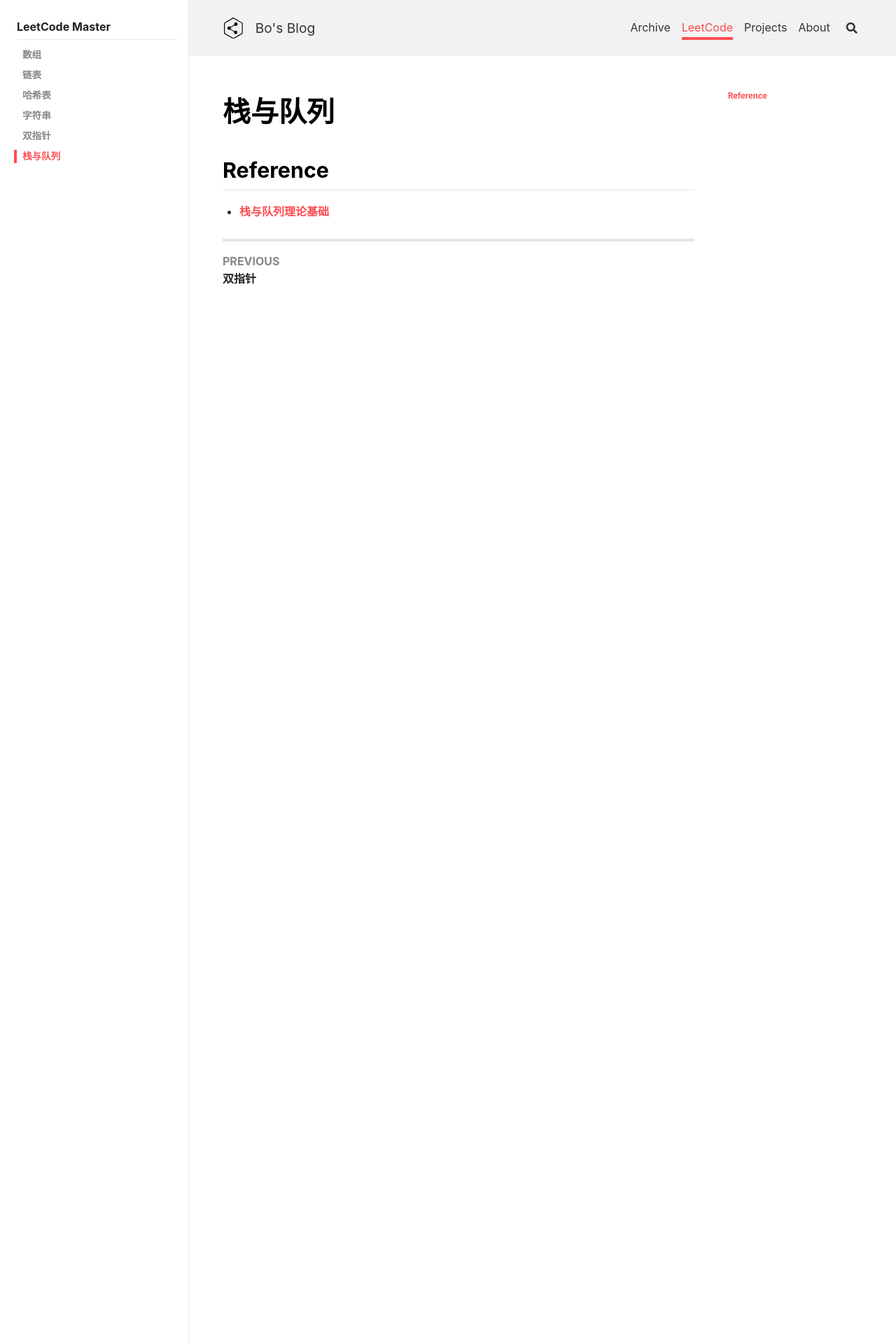
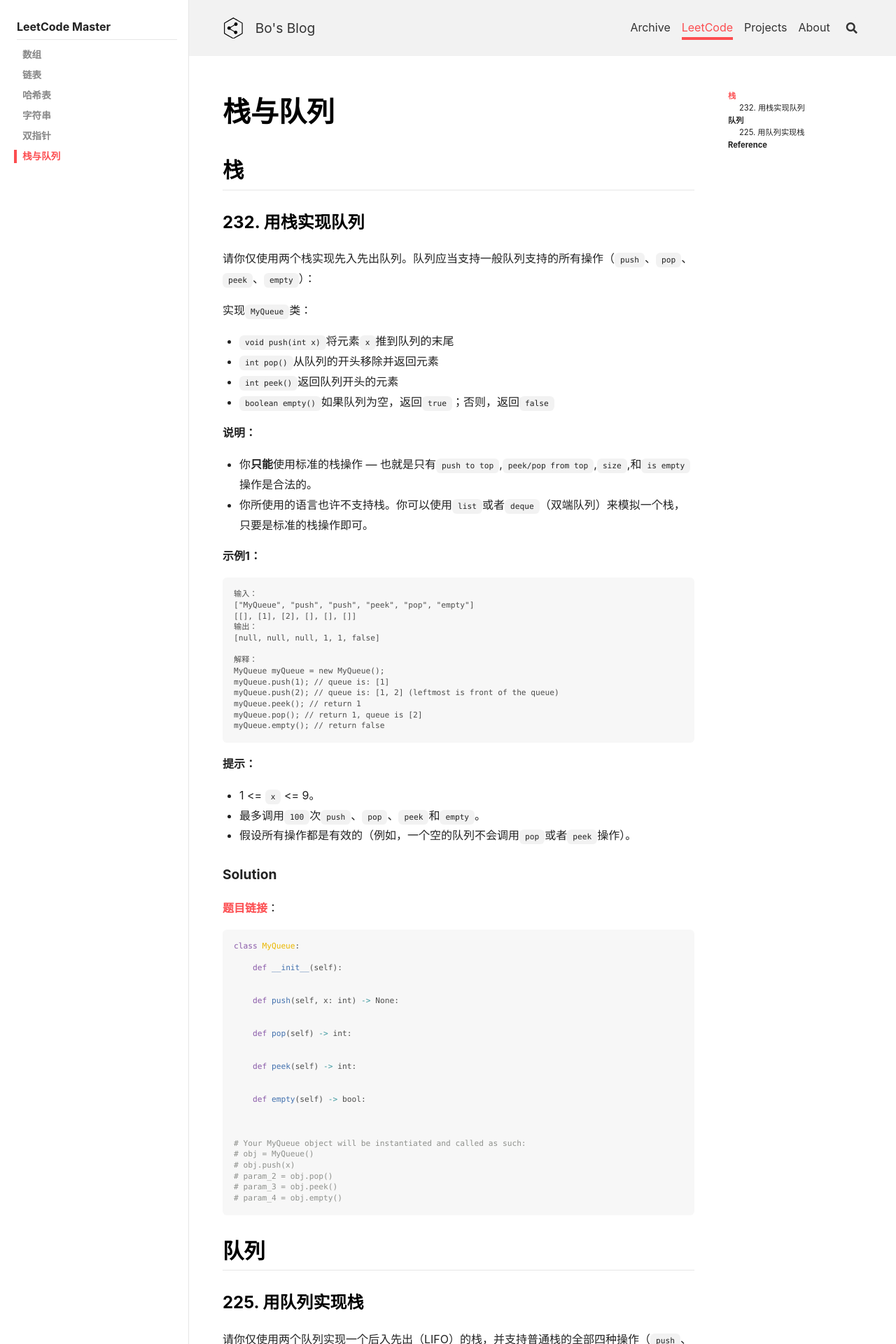
Before and after one commit to peng00bo00/peng00bo00_previous_blog, a Jekyll site: the page built from _leetcode/2023-02-01-StackQueue.md, in a window 1280 px wide. Shown: the top 1920 px of the page at 70% size. Built offline with Jekyll 4.4.1, drawn with Linux system fonts in a browser that asks for light colours; nearby versions of some CDN libraries; comment, search, counter and statistics services are not loaded; some of the changed text lies outside the part shown.

Commit message:
Update 2023-02-01-StackQueue.md

````diff
--- a/_leetcode/2023-02-01-StackQueue.md
+++ b/_leetcode/2023-02-01-StackQueue.md
@@ -9,6 +9,157 @@ sidebar:
   nav: LeetCode
 ---
 
+## 栈
+
+### 232. 用栈实现队列
+
+请你仅使用两个栈实现先入先出队列。队列应当支持一般队列支持的所有操作（`push`、`pop`、`peek`、`empty`）：
+
+实现`MyQueue`类：
+
+- `void push(int x)`将元素`x`推到队列的末尾
+- `int pop()`从队列的开头移除并返回元素
+- `int peek()`返回队列开头的元素
+- `boolean empty()`如果队列为空，返回`true`；否则，返回`false`
+
+**说明：**
+
+- 你**只能**使用标准的栈操作 — 也就是只有`push to top`,`peek/pop from top`,`size`,和`is empty`操作是合法的。
+- 你所使用的语言也许不支持栈。你可以使用`list`或者`deque`（双端队列）来模拟一个栈，只要是标准的栈操作即可。
+
+**示例1：**
+
+```
+输入：
+["MyQueue", "push", "push", "peek", "pop", "empty"]
+[[], [1], [2], [], [], []]
+输出：
+[null, null, null, 1, 1, false]
+
+解释：
+MyQueue myQueue = new MyQueue();
+myQueue.push(1); // queue is: [1]
+myQueue.push(2); // queue is: [1, 2] (leftmost is front of the queue)
+myQueue.peek(); // return 1
+myQueue.pop(); // return 1, queue is [2]
+myQueue.empty(); // return false
+```
+
+**提示：**
+
+- 1 <= `x` <= 9。
+- 最多调用`100`次`push`、`pop`、`peek`和`empty`。
+- 假设所有操作都是有效的（例如，一个空的队列不会调用`pop`或者`peek`操作）。
+
+#### Solution
+
+[题目链接](https://leetcode.cn/problems/implement-queue-using-stacks/)：
+
+```python
+class MyQueue:
+
+    def __init__(self):
+
+
+    def push(self, x: int) -> None:
+
+
+    def pop(self) -> int:
+
+
+    def peek(self) -> int:
+
+
+    def empty(self) -> bool:
+
+
+
+# Your MyQueue object will be instantiated and called as such:
+# obj = MyQueue()
+# obj.push(x)
+# param_2 = obj.pop()
+# param_3 = obj.peek()
+# param_4 = obj.empty()
+```
+{: .snippet}
+
+## 队列
+
+### 225. 用队列实现栈
+
+请你仅使用两个队列实现一个后入先出（LIFO）的栈，并支持普通栈的全部四种操作（`push`、`top`、`pop`和`empty`）。
+
+实现 MyStack 类：
+
+- `void push(int x)`将元素`x`压入栈顶。
+- `int pop()`移除并返回栈顶元素。
+- `int top()`返回栈顶元素。
+- `boolean empty()`如果栈是空的，返回`true`；否则，返回`false`。
+
+**注意：**
+
+- 你只能使用队列的基本操作 — 也就是`push to back`、`peek/pop from front`、`size`和`is empty`这些操作。
+- 你所使用的语言也许不支持队列。你可以使用`list`（列表）或者`deque`（双端队列）来模拟一个队列, 只要是标准的队列操作即可。
+
+**示例1：**
+
+```
+输入：
+["MyStack", "push", "push", "top", "pop", "empty"]
+[[], [1], [2], [], [], []]
+输出：
+[null, null, null, 2, 2, false]
+
+解释：
+MyStack myStack = new MyStack();
+myStack.push(1);
+myStack.push(2);
+myStack.top(); // 返回 2
+myStack.pop(); // 返回 2
+myStack.empty(); // 返回 False
+```
+
+**提示：**
+
+- 1 <= `x` <= 9。
+- 最多调用`100`次`push`、`pop`、`peek`和`empty`。
+- 每次调用`pop`和`top`都保证栈不为空。
+
+#### Solution
+
+[题目链接](https://leetcode.cn/problems/implement-stack-using-queues/)：
+
+```python
+class MyStack:
+
+    def __init__(self):
+
+
+    def push(self, x: int) -> None:
+
+
+    def pop(self) -> int:
+
+
+    def top(self) -> int:
+
+
+    def empty(self) -> bool:
+
+
+
+# Your MyStack object will be instantiated and called as such:
+# obj = MyStack()
+# obj.push(x)
+# param_2 = obj.pop()
+# param_3 = obj.top()
+# param_4 = obj.empty()
+```
+{: .snippet}
+
+
 ## Reference
 
 - [栈与队列理论基础](https://programmercarl.com/%E6%A0%88%E4%B8%8E%E9%98%9F%E5%88%97%E7%90%86%E8%AE%BA%E5%9F%BA%E7%A1%80.html)
+- [LeetCode：232.用栈实现队列](https://www.bilibili.com/video/BV1nY4y1w7VC/?spm_id_from=333.788&vd_source=7a2542c6c909b3ee1fab551277360826)
+- [LeetCode：225.用队列实现栈](https://www.bilibili.com/video/BV1Fd4y1K7sm/?spm_id_from=333.788&vd_source=7a2542c6c909b3ee1fab551277360826)
````
